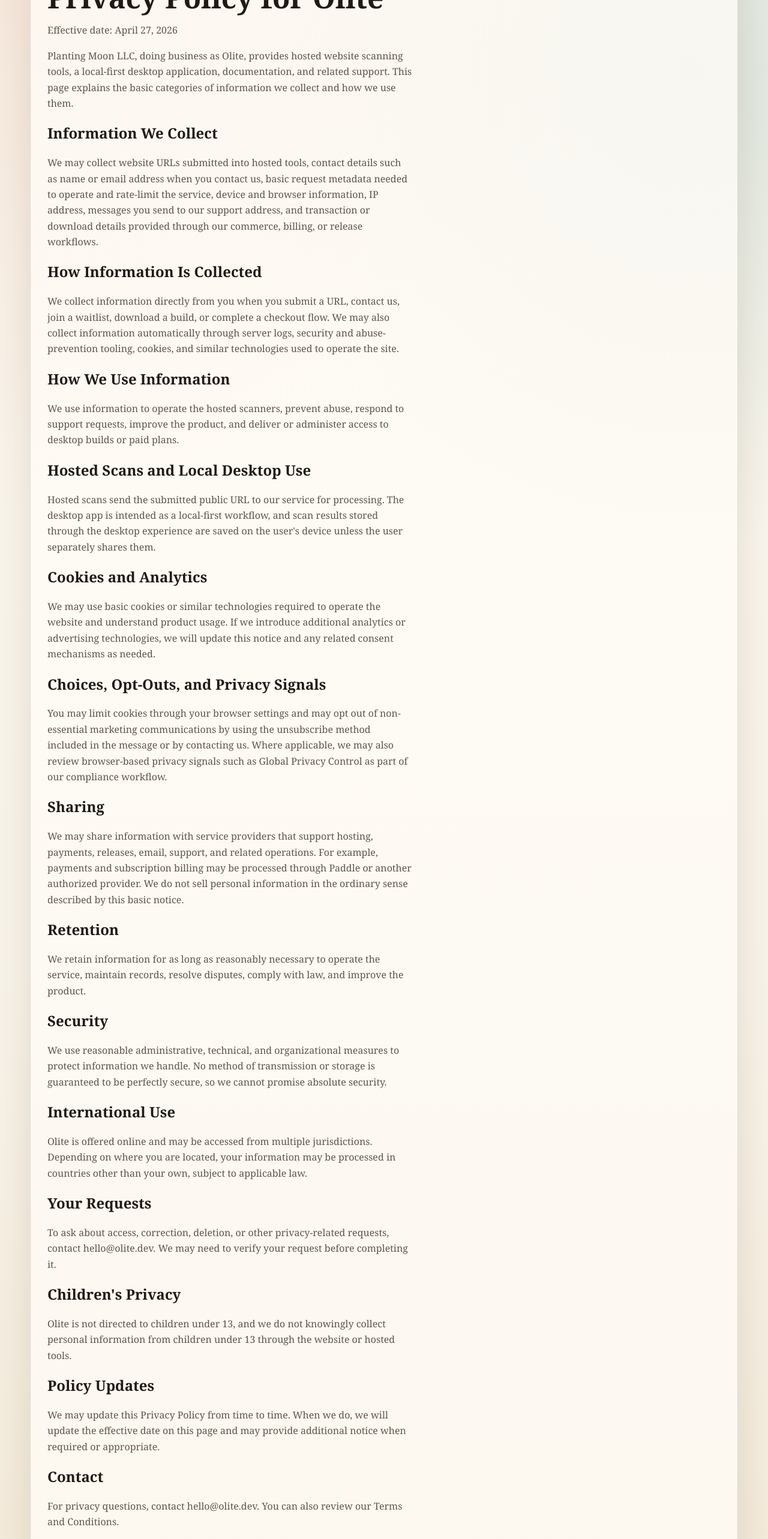
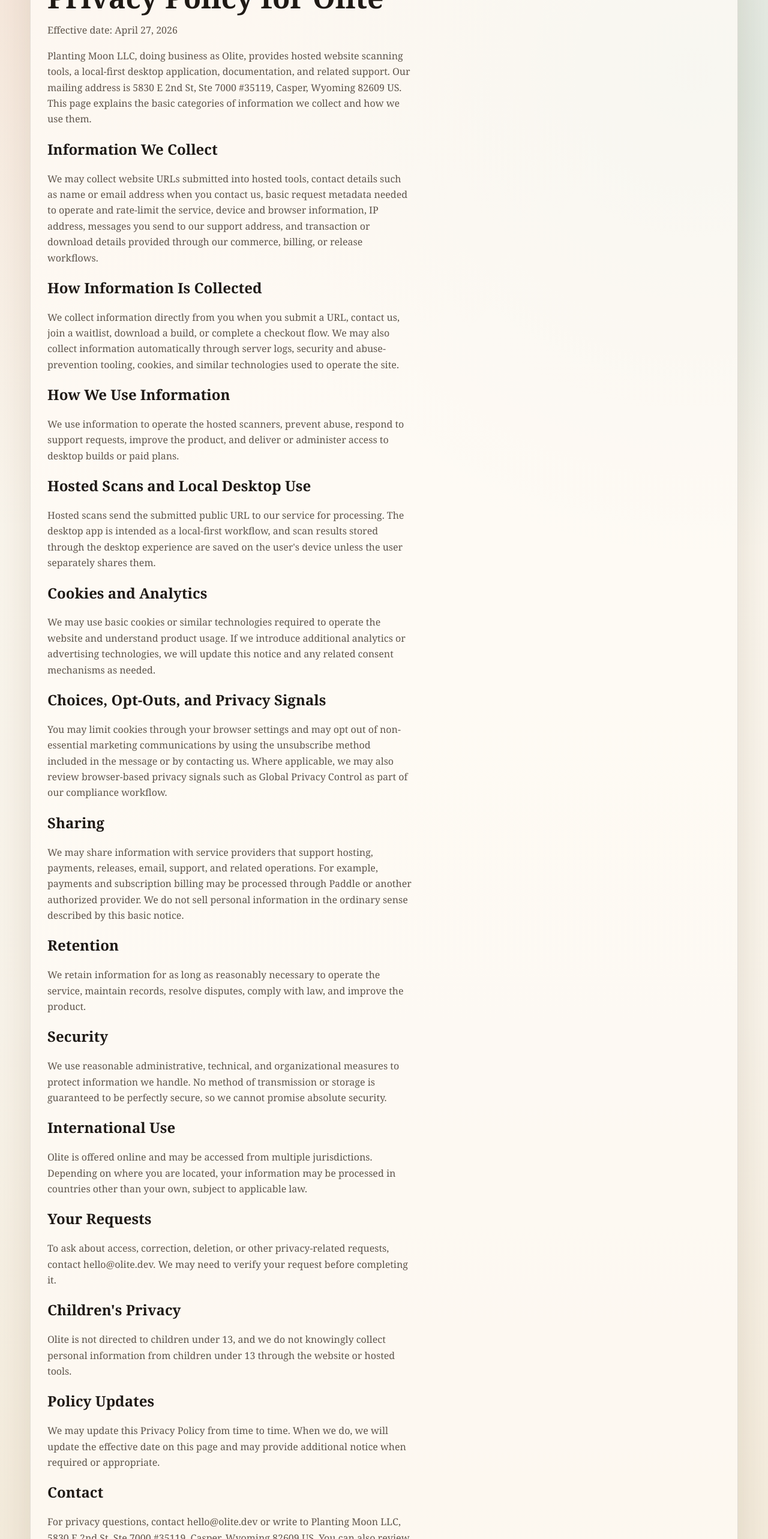
Before and after one commit to ah8571/olite, a Next.js app: page /privacy in a window 1280 px wide. Shown: the part 234-2800 px from the top of the page at 60% size. Built offline with nearby package versions, Linux system fonts and the light colour scheme.

Commit message:
Add business address to legal pages

```diff
--- a/app/privacy/page.tsx
+++ b/app/privacy/page.tsx
@@ -15,8 +15,9 @@
         <p className="section-copy">Effective date: April 27, 2026</p>
         <p className="section-copy">
           Planting Moon LLC, doing business as Olite, provides hosted website scanning tools, a local-first desktop
-          application, documentation, and related support. This page explains the basic categories of information we
-          collect and how we use them.
+          application, documentation, and related support. Our mailing address is 5830 E 2nd St, Ste 7000 #35119,
+          Casper, Wyoming 82609 US. This page explains the basic categories of information we collect and how we use
+          them.
         </p>
 
         <h2>Information We Collect</h2>
@@ -107,7 +108,8 @@
 
         <h2>Contact</h2>
         <p className="section-copy">
-          For privacy questions, contact hello@olite.dev. You can also review our <Link href="/terms">Terms and Conditions</Link>.
+          For privacy questions, contact hello@olite.dev or write to Planting Moon LLC, 5830 E 2nd St, Ste 7000 #35119,
+          Casper, Wyoming 82609 US. You can also review our <Link href="/terms">Terms and Conditions</Link>.
         </p>
       </div>
     </section>
--- a/app/terms/page.tsx
+++ b/app/terms/page.tsx
@@ -15,7 +15,7 @@
         <p className="section-copy">Effective date: April 27, 2026</p>
         <p className="section-copy">
           These terms govern use of the Olite website, hosted tools, desktop application, documentation, and related
-          services offered by Planting Moon LLC DBA Olite.
+          services offered by Planting Moon LLC DBA Olite, 5830 E 2nd St, Ste 7000 #35119, Casper, Wyoming 82609 US.
         </p>
 
         <h2>Acceptance of These Terms</h2>
@@ -119,7 +119,8 @@
 
         <h2>Contact</h2>
         <p className="section-copy">
-          For questions about these terms, contact hello@olite.dev. You can also review our <Link href="/privacy">Privacy Policy</Link>.
+          For questions about these terms, contact hello@olite.dev or write to Planting Moon LLC, 5830 E 2nd St, Ste
+          7000 #35119, Casper, Wyoming 82609 US. You can also review our <Link href="/privacy">Privacy Policy</Link>.
         </p>
       </div>
     </section>
```
